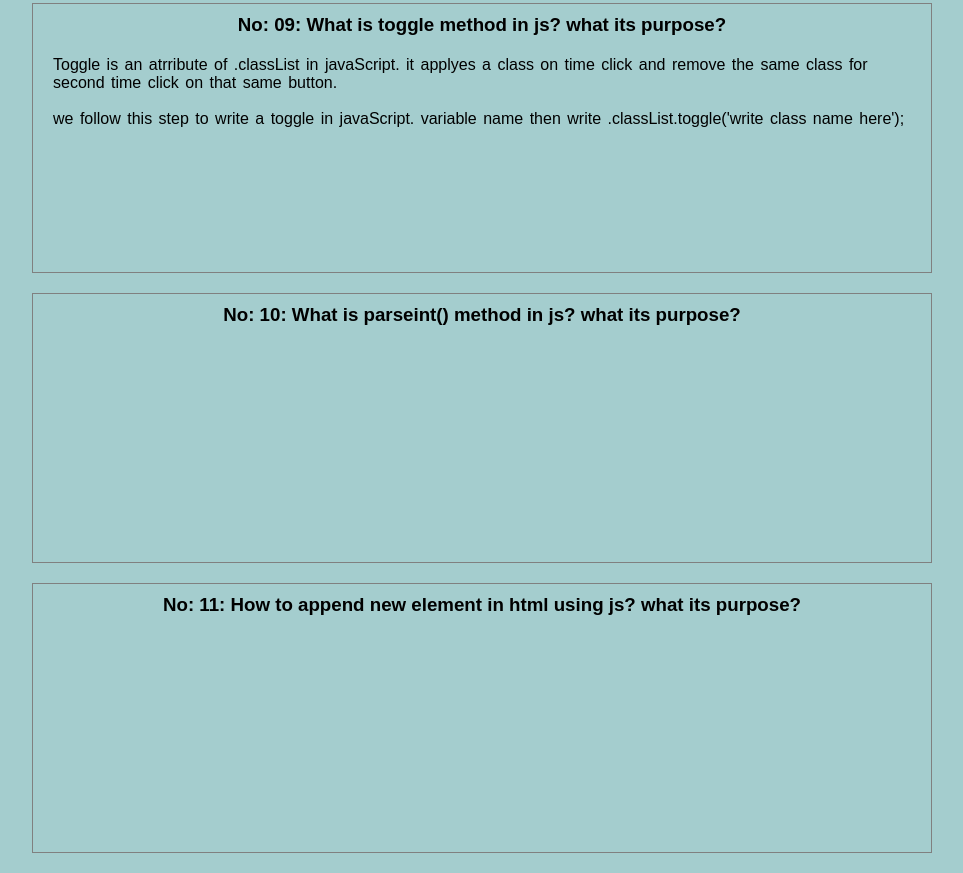
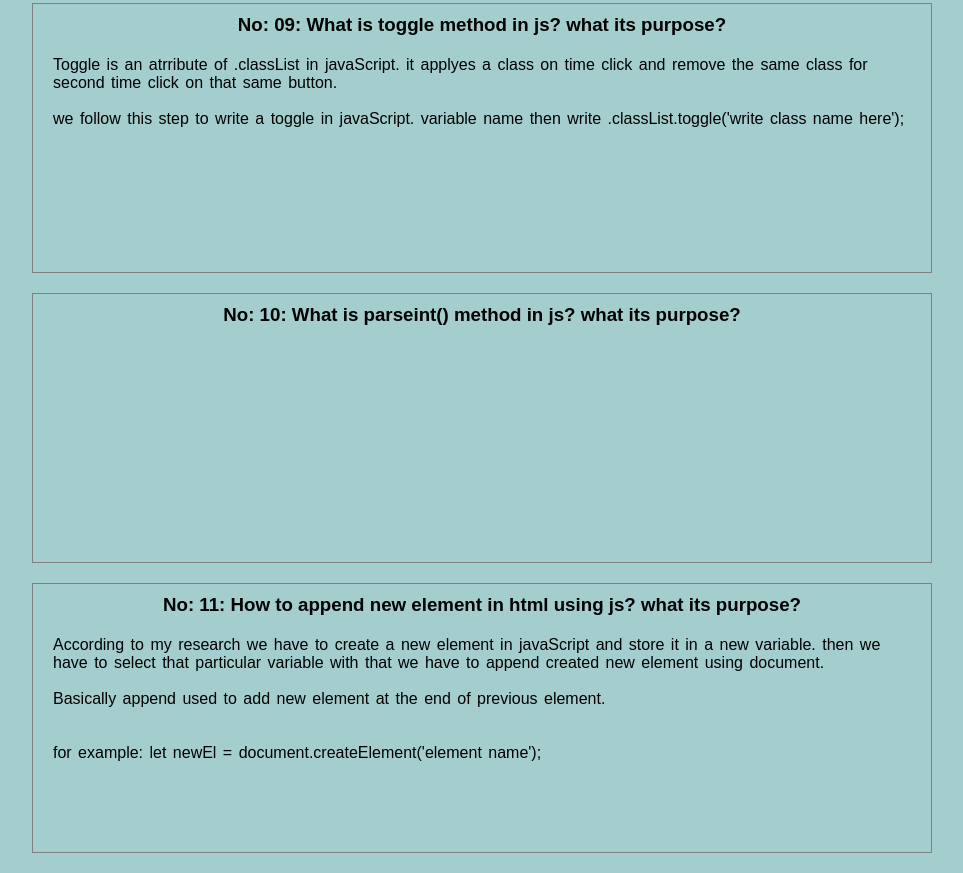
Before and after one commit to HafsaJabeen47/JavaScript, a plain HTML site: page New JS Terms/JS-Terms.html in a window 1280 px wide. Shown: the part 2397-3270 px from the top of the page, without its empty margins (158-1121 px from the left). Drawn offline with Linux system fonts and the light colour scheme.

Commit message:
Append Definition in New Terms Folder

```diff
--- a/New JS Terms/JS-Terms.html
+++ b/New JS Terms/JS-Terms.html
@@ -76,7 +76,7 @@
         <!-- how to append new element in HTML using JS -->
         <div class="same">
             <h3>No: 11: How to append new element in html using js? what its purpose?</h3>
-            <p></p>
+            <p>According to my research we have to create a new element in javaScript and store it in a new variable. then we have to select that particular variable with that we have to append created new element using document. <br> <br> Basically append used to add new element at the end of previous element. <br> <br> <br> for example: let newEl = document.createElement('element name'); </p>
         </div>
 
 
```
